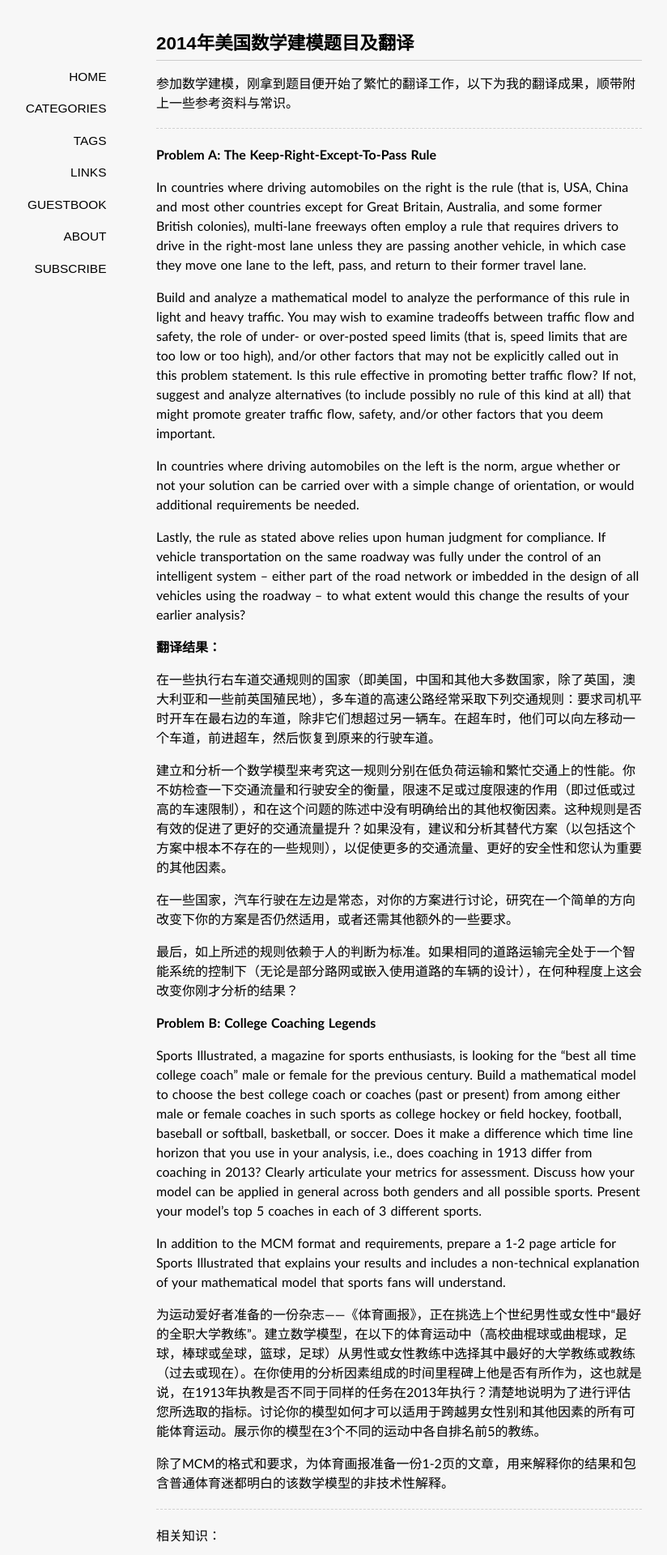
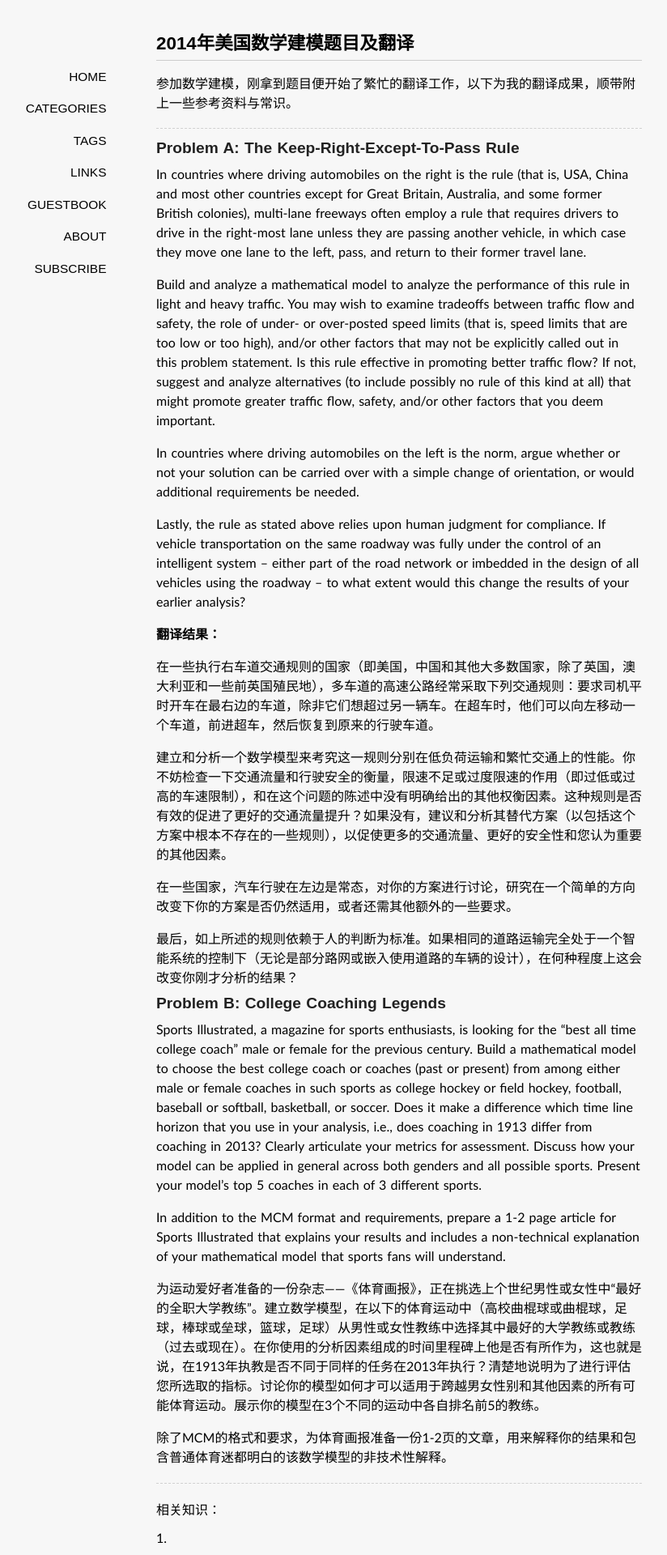
Before and after one commit to jessica0530/hijiangtao.github.io, a Jekyll site: the page built from _posts/2014-02-07-mcmtranslation.md, in a window 1280 px wide. Shown: the top 1920 px of the page at 81% size, without its empty margins (147-971 px from the left). Built offline with Jekyll 4.4.1, drawn with Linux system fonts in a browser that asks for light colours; some web fonts are replaced; Markdown is read by kramdown in place of the engine named in the settings; comment, search, counter and statistics services are not loaded.

Commit message:
Update Doc

```diff
--- a/_posts/2014-02-07-mcmtranslation.md
+++ b/_posts/2014-02-07-mcmtranslation.md
@@ -11,7 +11,7 @@ tags: 数学建模
 
 ----
 
-**Problem A: The Keep-Right-Except-To-Pass Rule**
+###Problem A: The Keep-Right-Except-To-Pass Rule
 
 In countries where driving automobiles on the right is the rule (that is, USA, China and most other countries except for Great Britain, Australia, and some former British colonies), multi-lane freeways often employ a rule that requires drivers to drive in the right-most lane unless they are passing another vehicle, in which case they move one lane to the left, pass, and return to their former travel lane.
 
@@ -31,7 +31,7 @@ Lastly, the rule as stated above relies upon human judgment for compliance. If v
 
 最后，如上所述的规则依赖于人的判断为标准。如果相同的道路运输完全处于一个智能系统的控制下（无论是部分路网或嵌入使用道路的车辆的设计），在何种程度上这会改变你刚才分析的结果？
 
-**Problem B: College Coaching Legends**
+###Problem B: College Coaching Legends
 
 Sports Illustrated, a magazine for sports enthusiasts, is looking for the “best all time college coach” male or female for the previous century. Build a mathematical model to choose the best college coach or coaches (past or present) from among either male or female coaches in such sports as college hockey or field hockey, football, baseball or softball, basketball, or soccer. Does it make a difference which time line horizon that you use in your analysis, i.e., does coaching in 1913 differ from coaching in 2013? Clearly articulate your metrics for assessment. Discuss how your model can be applied in general across both genders and all possible sports. Present your model’s top 5 coaches in each of 3 different sports.
 
```
